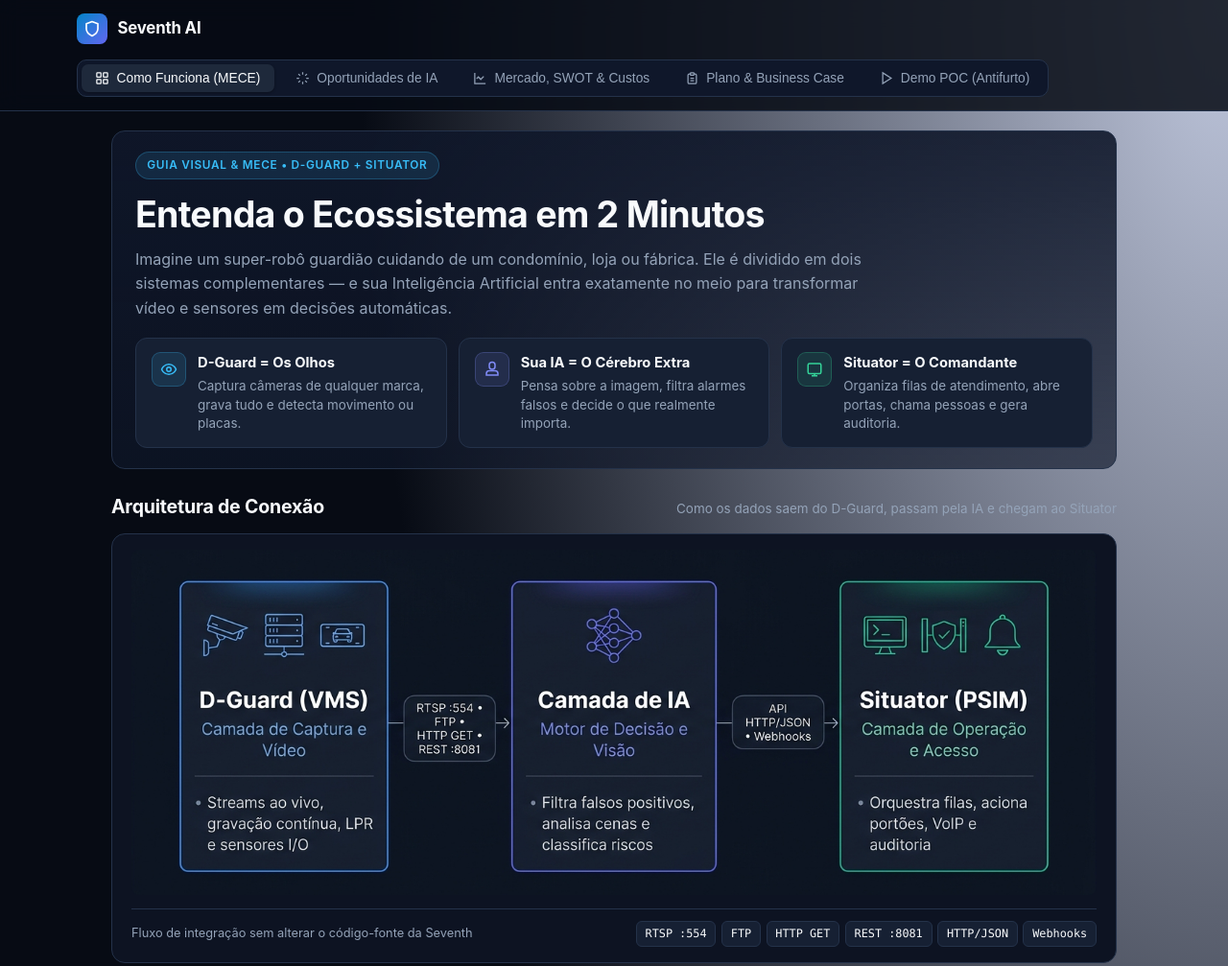
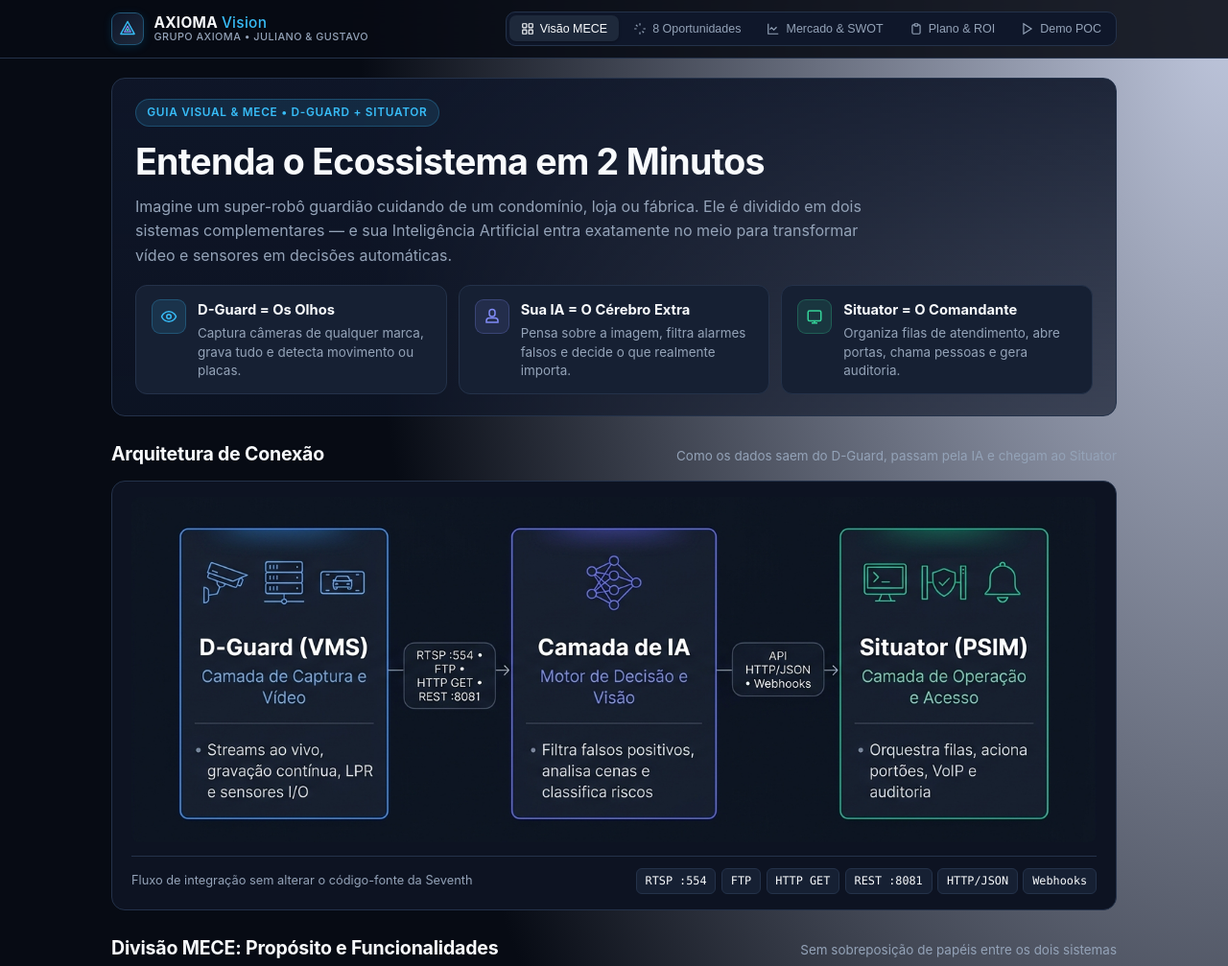
Before and after one commit to ghcastellano/Seventh, a plain HTML site: page index.html in a window 1280 px wide. Shown: the top 1007 px of the page at 96% size. Drawn offline with Linux system fonts and the light colour scheme.

Commit message:
feat: align single-line navbar, custom Axioma Vision branding (Juliano & Gustavo), and optimize POC frames

```diff
--- a/index.html
+++ b/index.html
@@ -35,56 +35,77 @@
       position: sticky;
       top: 0;
       z-index: 50;
-      background: rgba(7, 11, 20, 0.85);
-      backdrop-filter: blur(12px);
+      background: rgba(7, 11, 20, 0.88);
+      backdrop-filter: blur(14px);
       border-bottom: 1px solid var(--border);
     }
     .nav-inner {
-      max-width: 1160px;
+      max-width: 1080px;
       margin: 0 auto;
-      padding: 0.85rem 1.25rem;
+      padding: 0.72rem 1rem;
       display: flex;
       align-items: center;
       justify-content: space-between;
-      gap: 1rem;
+      gap: 0.75rem;
       flex-wrap: wrap;
     }
     .brand {
       display: flex;
       align-items: center;
       gap: 0.65rem;
-      font-weight: 700;
-      font-size: 1.05rem;
-      letter-spacing: -0.01em;
+      flex-shrink: 0;
     }
     .brand-mark {
-      width: 32px;
-      height: 32px;
-      border-radius: 8px;
-      background: linear-gradient(135deg, #0284c7, #6366f1);
+      width: 34px;
+      height: 34px;
+      border-radius: 9px;
+      background: linear-gradient(145deg, #0f172a, #1e293b);
+      border: 1px solid rgba(56, 189, 248, 0.35);
+      box-shadow: 0 2px 10px rgba(2, 132, 199, 0.18);
       display: grid;
       place-items: center;
     }
+    .brand-text {
+      display: flex;
+      flex-direction: column;
+      line-height: 1.15;
+    }
+    .brand-name {
+      font-weight: 700;
+      font-size: 0.96rem;
+      letter-spacing: 0.02em;
+      color: var(--text);
+    }
+    .brand-sub {
+      font-size: 0.68rem;
+      font-weight: 500;
+      letter-spacing: 0.04em;
+      text-transform: uppercase;
+      color: var(--muted);
+    }
     .nav-menu {
       display: flex;
-      gap: 0.5rem;
+      gap: 0.25rem;
       background: var(--surface);
-      padding: 0.25rem;
+      padding: 0.22rem;
       border-radius: 10px;
       border: 1px solid var(--border);
+      overflow-x: auto;
+      max-width: 100%;
     }
     .nav-item {
       border: none;
       background: transparent;
       color: var(--muted);
-      font-size: 0.86rem;
+      font-size: 0.78rem;
       font-weight: 500;
-      padding: 0.45rem 0.9rem;
+      padding: 0.42rem 0.72rem;
       border-radius: 7px;
       cursor: pointer;
       display: inline-flex;
       align-items: center;
-      gap: 0.45rem;
+      gap: 0.38rem;
+      white-space: nowrap;
       transition: all 0.18s ease;
     }
     .nav-item:hover { color: var(--text); }
@@ -779,31 +800,39 @@
   <nav class="navbar">
     <div class="nav-inner">
       <div class="brand">
-        <div class="brand-mark">
-          <svg width="18" height="18" viewBox="0 0 24 24" fill="none" stroke="#fff" stroke-width="2.2" stroke-linecap="round" stroke-linejoin="round"><path d="M12 22s8-4 8-10V5l-8-3-8 3v7c0 6 8 10 8 10z"/></svg>
+        <div class="brand-mark" aria-hidden="true">
+          <!-- Custom Axioma Geometric Delta/Aperture Logo -->
+          <svg width="20" height="20" viewBox="0 0 24 24" fill="none">
+            <path d="M12 3L20.5 18.5H3.5L12 3Z" stroke="#38bdf8" stroke-width="1.75" stroke-linejoin="round"/>
+            <path d="M12 8.5L16 15.8H8L12 8.5Z" fill="rgba(56,189,248,0.18)" stroke="#818cf8" stroke-width="1.4" stroke-linejoin="round"/>
+            <circle cx="12" cy="13.5" r="1.4" fill="#34d399"/>
+          </svg>
         </div>
-        <span>Seventh AI</span>
+        <div class="brand-text">
+          <span class="brand-name">AXIOMA <span style="color:var(--accent); font-weight:500;">Vision</span></span>
+          <span class="brand-sub">Grupo Axioma • Juliano &amp; Gustavo</span>
+        </div>
       </div>
       <div class="nav-menu" role="tablist">
         <button class="nav-item active" data-view="mece" role="tab" aria-selected="true">
-          <svg width="15" height="15" viewBox="0 0 24 24" fill="none" stroke="currentColor" stroke-width="2"><rect x="3" y="3" width="7" height="7" rx="1"/><rect x="14" y="3" width="7" height="7" rx="1"/><rect x="3" y="14" width="7" height="7" rx="1"/><rect x="14" y="14" width="7" height="7" rx="1"/></svg>
-          Como Funciona (MECE)
+          <svg width="14" height="14" viewBox="0 0 24 24" fill="none" stroke="currentColor" stroke-width="2"><rect x="3" y="3" width="7" height="7" rx="1"/><rect x="14" y="3" width="7" height="7" rx="1"/><rect x="3" y="14" width="7" height="7" rx="1"/><rect x="14" y="14" width="7" height="7" rx="1"/></svg>
+          Visão MECE
         </button>
         <button class="nav-item" data-view="opportunities" role="tab" aria-selected="false">
-          <svg width="15" height="15" viewBox="0 0 24 24" fill="none" stroke="currentColor" stroke-width="2"><path d="M12 2v4M12 18v4M4.93 4.93l2.83 2.83M16.24 16.24l2.83 2.83M2 12h4M18 12h4M4.93 19.07l2.83-2.83M16.24 7.76l2.83-2.83"/></svg>
-          Oportunidades de IA
+          <svg width="14" height="14" viewBox="0 0 24 24" fill="none" stroke="currentColor" stroke-width="2"><path d="M12 2v4M12 18v4M4.93 4.93l2.83 2.83M16.24 16.24l2.83 2.83M2 12h4M18 12h4"/></svg>
+          8 Oportunidades
         </button>
         <button class="nav-item" data-view="market" role="tab" aria-selected="false">
-          <svg width="15" height="15" viewBox="0 0 24 24" fill="none" stroke="currentColor" stroke-width="2"><path d="M3 3v18h18"/><path d="M18 9l-5 5-4-4-3 3"/></svg>
-          Mercado, SWOT &amp; Custos
+          <svg width="14" height="14" viewBox="0 0 24 24" fill="none" stroke="currentColor" stroke-width="2"><path d="M3 3v18h18"/><path d="M18 9l-5 5-4-4-3 3"/></svg>
+          Mercado &amp; SWOT
         </button>
         <button class="nav-item" data-view="blueprint" role="tab" aria-selected="false">
-          <svg width="15" height="15" viewBox="0 0 24 24" fill="none" stroke="currentColor" stroke-width="2"><path d="M9 5H7a2 2 0 0 0-2 2v12a2 2 0 0 0 2 2h10a2 2 0 0 0 2-2V7a2 2 0 0 0-2-2h-2"/><rect x="9" y="3" width="6" height="4" rx="1"/><path d="M9 12h6M9 16h6"/></svg>
-          Plano &amp; Business Case
+          <svg width="14" height="14" viewBox="0 0 24 24" fill="none" stroke="currentColor" stroke-width="2"><path d="M9 5H7a2 2 0 0 0-2 2v12a2 2 0 0 0 2 2h10a2 2 0 0 0 2-2V7a2 2 0 0 0-2-2h-2"/><rect x="9" y="3" width="6" height="4" rx="1"/></svg>
+          Plano &amp; ROI
         </button>
         <button class="nav-item" data-view="poc" role="tab" aria-selected="false">
-          <svg width="15" height="15" viewBox="0 0 24 24" fill="none" stroke="currentColor" stroke-width="2"><polygon points="5 3 19 12 5 21 5 3"/></svg>
-          Demo POC (Antifurto)
+          <svg width="14" height="14" viewBox="0 0 24 24" fill="none" stroke="currentColor" stroke-width="2"><polygon points="5 3 19 12 5 21 5 3"/></svg>
+          Demo POC
         </button>
       </div>
     </div>
@@ -1907,7 +1936,7 @@
     </section>
 
     <footer>
-      Seventh AI — Análise baseada nos manuais oficiais D-Guard (v7.1.4.9) e Situator (v5).
+      Grupo Axioma (Juliano &amp; Gustavo) — Axioma Vision para Ecossistema Seventh (D-Guard v7.1.4.9 &amp; Situator v5).
     </footer>
   </main>
 
```
Also changed, not shown: 4 other files.
